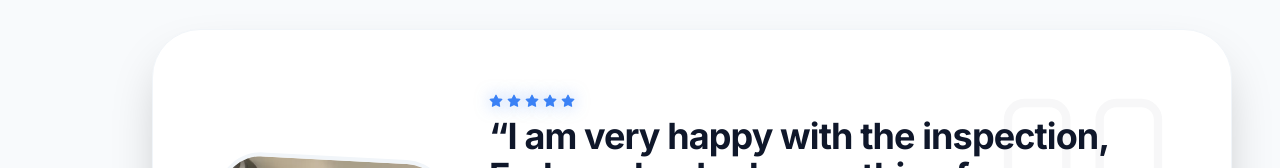
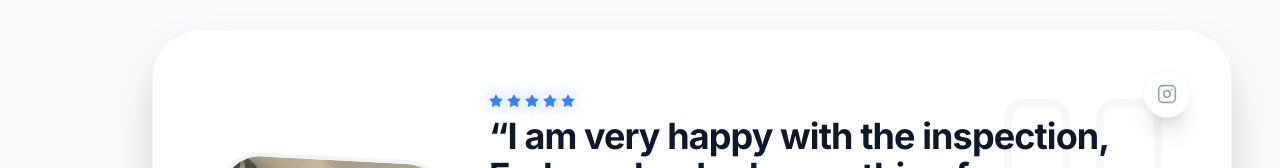
Before and after one commit to Mdwaseem2002/caRya.krama_V3, a Next.js app: page /testimonials in a window 1280 px wide. Shown: the part 524-692 px from the top of the page. Built offline with nearby package versions, Linux system fonts and the light colour scheme.

Commit message:
testimonails

```diff
--- a/src/Testimonials/testimonials.tsx
+++ b/src/Testimonials/testimonials.tsx
@@ -2,7 +2,7 @@
 
 import { useState, useRef } from "react";
 import Image from "next/image";
-import { Star, ChevronLeft, ChevronRight, Quote, Car, ArrowRight, CheckCircle2, ArrowUpRight } from "lucide-react";
+import { Star, ChevronLeft, ChevronRight, Quote, Car, ArrowRight, CheckCircle2, ArrowUpRight, Instagram } from "lucide-react";
 import { motion, AnimatePresence } from "framer-motion";
 import gsap from "gsap";
 import { useGSAP } from "@gsap/react";
@@ -270,6 +270,16 @@ export default function Testimonials() {
                      <Quote size={200} strokeWidth={1} />
                   </div>
 
+                  <a
+                    href={featured.instagramUrl || "https://www.instagram.com/car.diologist.bengaluru/"}
+                    target="_blank"
+                    rel="noopener noreferrer"
+                    className="absolute top-6 right-6 md:top-10 md:right-10 w-10 h-10 md:w-12 md:h-12 rounded-full bg-white border border-slate-100 flex items-center justify-center text-slate-400 hover:text-blue-500 hover:border-blue-200 hover:scale-110 active:scale-95 transition-all shadow-xl z-20"
+                    title="View on Instagram"
+                  >
+                    <Instagram size={20} />
+                  </a>
+
                   <div className="relative z-10 flex flex-col md:flex-row gap-12 items-center">
                      <a href={featured.instagramUrl || "#"} target="_blank" rel="noopener noreferrer" className="shrink-0 cursor-pointer transition-transform hover:scale-105 active:scale-95">
                         <div className="relative w-32 h-32 md:w-56 md:h-56 rounded-[2.5rem] overflow-hidden rotate-3 group-hover:rotate-0 transition-transform duration-700 ring-4 ring-slate-100">
```
